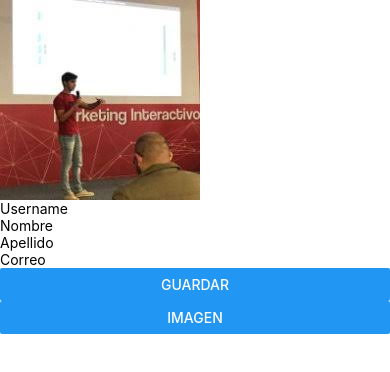
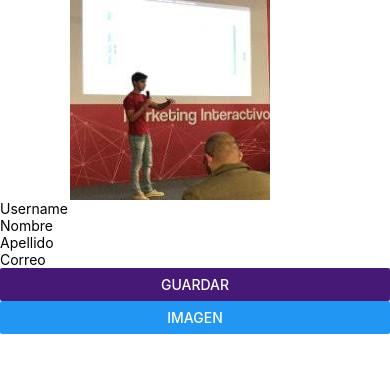
Before and after one commit to rafalagunas/UserEdit, a React Native app: screen / in a window 390 px wide. Shown: the top 372 px of the page. Built offline with nearby package versions, Linux system fonts and the light colour scheme.

Commit message:
added color to buttons

```diff
--- a/src/components/UserEdit/UserEdit.js
+++ b/src/components/UserEdit/UserEdit.js
@@ -36,6 +36,7 @@ class UserEdit extends Component {
             <View>
                 <Image
                     source={require('../../images/descarga.jpg')}
+                    style={{marginLeft:70}}
                 />
 
                 <TextInput
@@ -55,6 +56,7 @@ class UserEdit extends Component {
                     onChangeText={(text) => this.setState({ lastname: text })}
                     value={this.state.lastname}
                     textAlign="center"
+
                     />
                 <TextInput
                     placeholder="Correo"
@@ -66,7 +68,8 @@ class UserEdit extends Component {
                 <Button
                     title="Guardar"
                     onPress={(e) => this.userUpdate(e)}
-                    />
+                    color="#461976"
+                />
 
                 <Button
                     title="Imagen"
```
